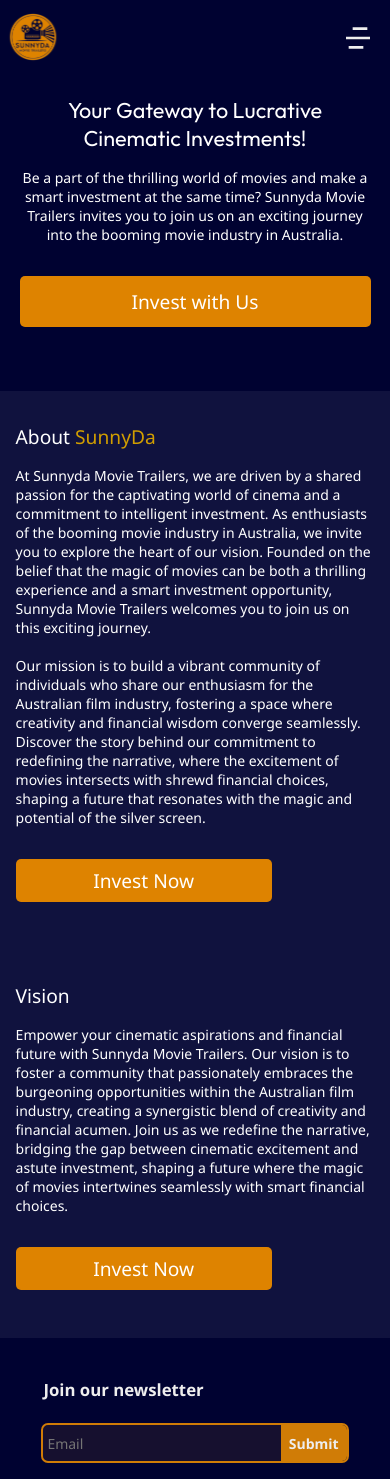
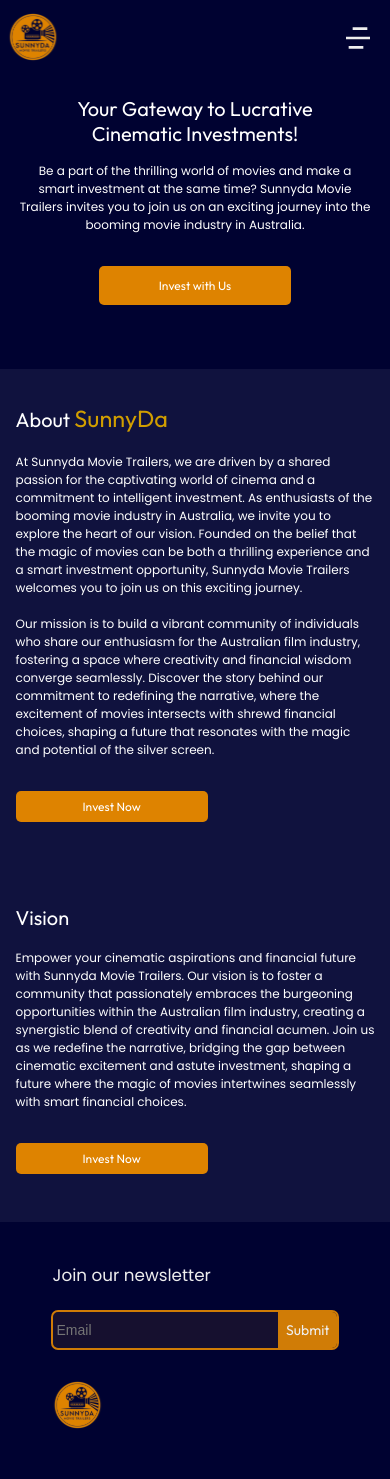
Before and after one commit to chochodev/SunnyDa-Landing-Page, a React (Vite) app: page /about in a window 390 px wide. Shown: the top 1479 px of the page. Built offline with nearby package versions, Linux system fonts and the light colour scheme.

Commit message:
updated and about to finish up

```diff
--- a/src/assets/css/pages/about.css
+++ b/src/assets/css/pages/about.css
@@ -24,8 +24,8 @@
 #about .hero .heading {
     text-align: center;
     font-family: 'Outfit', 'Roboto', 'helvetica';
-    font-size: 3.5rem;
-    font-weight: 900;
+    font-size: 64px;
+    font-weight: 700;
     color: #ffffff;
     width: 100%;
     padding: .5rem 1rem;
@@ -33,7 +33,7 @@
 }
 
 #about .hero .info {
-    font-size: 1.5rem;
+    font-size: 25px;
     color: #ffffff;
     padding: 0 1rem;
     max-width: 40rem;
@@ -43,7 +43,7 @@
     background: #DE8300;
     color: #ffffff;
     border-radius: 5px;
-    font-size: 1.2rem;
+    font-size: 25px;
     width: 100%;
     max-width: 15rem;
     margin: 1rem 0;
@@ -73,17 +73,18 @@
 }
 
 #about .section .text {
-    font-weight: 500;
-    font-size: 3rem;
+    font-weight: 600;
+    font-size: 64px;
+    line-height: 1.55;
     color: #ffffff;
     width: 100%;
 }
 
 #about .section .info {
-    font-size: 1.75rem;
+    font-size: 32px;
 }
 
-#about .section .text p {
+#about .section .text h3 {
     display: inline;
     color: var(--primary-color-2);
 }
@@ -103,7 +104,7 @@
     background: #DE8300;
     color: #ffffff;
     border-radius: 5px;
-    font-size: 1.2rem;
+    font-size: 25px;
     width: 16rem;
     margin: 1rem 0;
     padding: .5rem 2.5rem;
@@ -168,9 +169,10 @@
     }
 
     /* ALL INFOS */
-    #about .info {
-        font-size: .875rem !important;
-        padding: 0 !important;
+    #about .hero .heading {
+        font-size: 20px;
+        font-weight: 800;
+        padding: 0;
     }
 
     #about .hero .invest_btn {
@@ -178,11 +180,16 @@
         max-width: 100%;
     }
 
-    #about .hero .heading {
-        font-size: 1.35rem;
-        font-weight: 800;
-        padding: 0;
+    #about .hero .info {
+        font-size: 12px;
+        padding: 0 !important;
     }
+
+    #about .invest_btn {
+        font-size: 12px !important;
+        max-width: 12rem !important;
+    }
+
     /* SECTION 2 */
     #about .section {
         flex-direction: column;
@@ -195,14 +202,15 @@
         padding: 0 4vw;
     }
 
-    #about .text {
-        font-size: 1.2rem !important;
+    #about .section .text {
+        font-size: 20px;
     }
 
     #about .section .text_div .info {
         width: 100%;
+        font-size: 12px;
     }
-
+/*
     #about .section .images {
         justify-content: center;
         width: 100%;
@@ -213,28 +221,27 @@
 
     #about .section .images .img {
         width: 70%;
-    }
+    } */
 
     /* SECTION3  */
-
-    #about .section_3 {
-        flex-direction: column;
-    }
-
-    #about .section_3 .text_div {
-        width: 100%;
-        max-width: max-content;
-        padding: 0 4vw;
-    }
-
+/*
     #about .section_3 .images {
         width: 100%;
         padding: 0 4vw;
-    }
+    } */
 }
 
+/*
+@media (max-width: 512px) {
+    #about .hero .heading {
+        font-size: 20px;
+        font-weight: 600;
+    }
 
-@media (max-width: 512px) {
+    #about .hero .info {
+        font-size: 12px;
+    }
+
     #about .section .images {
         margin-bottom: 2rem;
     }
@@ -247,4 +254,4 @@
     #about .section .images .img._2 {
         display: none;
     }
-}
+} */
--- a/src/index.css
+++ b/src/index.css
@@ -1,4 +1,5 @@
-@import url('https://fonts.googleapis.com/css2?family=Inter&family=Outfit&family=Ubuntu&display=swap');
+@import url('https://fonts.googleapis.com/css2?family=Outfit&family=Poppins&display=swap');
+
 :root {
   --surface: #000231;
   --surface-2: #ffffff;
@@ -15,7 +16,6 @@
   --text-light: #feffc1;
   --text-white: #ffffe7;
 
-  font-family: Roboto, system-ui, Avenir, Helvetica, Arial, sans-serif;
   --cta-font: 'Outfit', 'Sans serif', helvetica;
 
   font-synthesis: none;
@@ -34,13 +34,20 @@
   box-sizing: border-box;
   list-style: none;
   text-decoration: none;
-  font-family: 'Segoe UI', 'Roboto', 'Oxygen', 'Ubuntu', 'Cantarell', 'Fira Sans', 'Droid Sans', 'Helvetica Neue', sans-serif;
   -webkit-font-smoothing: antialiased;
   -moz-osx-font-smoothing: grayscale;
 }
 
 html {
   scroll-behavior: smooth;
+}
+
+h1, h2, h3, h4, h5, h6, a, button {
+  font-family: 'Outfit', sans-serif;
+}
+
+p, span, small, b, i {
+  font-family: 'Poppins', sans-serif;
 }
 
 a, button {
--- a/src/pages/about/index.jsx
+++ b/src/pages/about/index.jsx
@@ -14,7 +14,7 @@
 
             <div id="section_2" className="section_2 section">
                 <div className="text_div">
-                    <h3 className="text">About <p>SunnyDa</p></h3>
+                    <h3 className="text">About <h3>SunnyDa</h3></h3>
                     <p className="info">At Sunnyda Movie Trailers, we are driven by a shared passion for the captivating world of cinema and a commitment to intelligent investment. As enthusiasts of the booming movie industry in Australia, we invite you to explore the heart of our vision. Founded on the belief that the magic of movies can be both a thrilling experience and a smart investment opportunity, Sunnyda Movie Trailers welcomes you to join us on this exciting journey.
                     <br/><br/>
                     Our mission is to build a vibrant community of individuals who share our enthusiasm for the Australian film industry, fostering a space where creativity and financial wisdom converge seamlessly. Discover the story behind our commitment to redefining the narrative, where the excitement of movies intersects with shrewd financial choices, shaping a future that resonates with the magic and potential of the silver screen.</p>
@@ -28,7 +28,7 @@
 
             <div id="section_3" className="section_3 section">
                 <div className="text_div">
-                    <p className="text">Vision </p>
+                    <h3 className="text">Vision </h3>
                     <p className="info">Empower your cinematic aspirations and financial future with Sunnyda Movie Trailers.  Our vision is to foster a community that passionately embraces the burgeoning opportunities within the Australian film industry, creating a synergistic blend of creativity and financial acumen. Join us as we redefine the narrative, bridging the gap between cinematic excitement and astute investment, shaping a future where the magic of movies intertwines seamlessly with smart financial choices.</p>
                     <button className="invest_btn">Invest Now</button>
                 </div>
```
